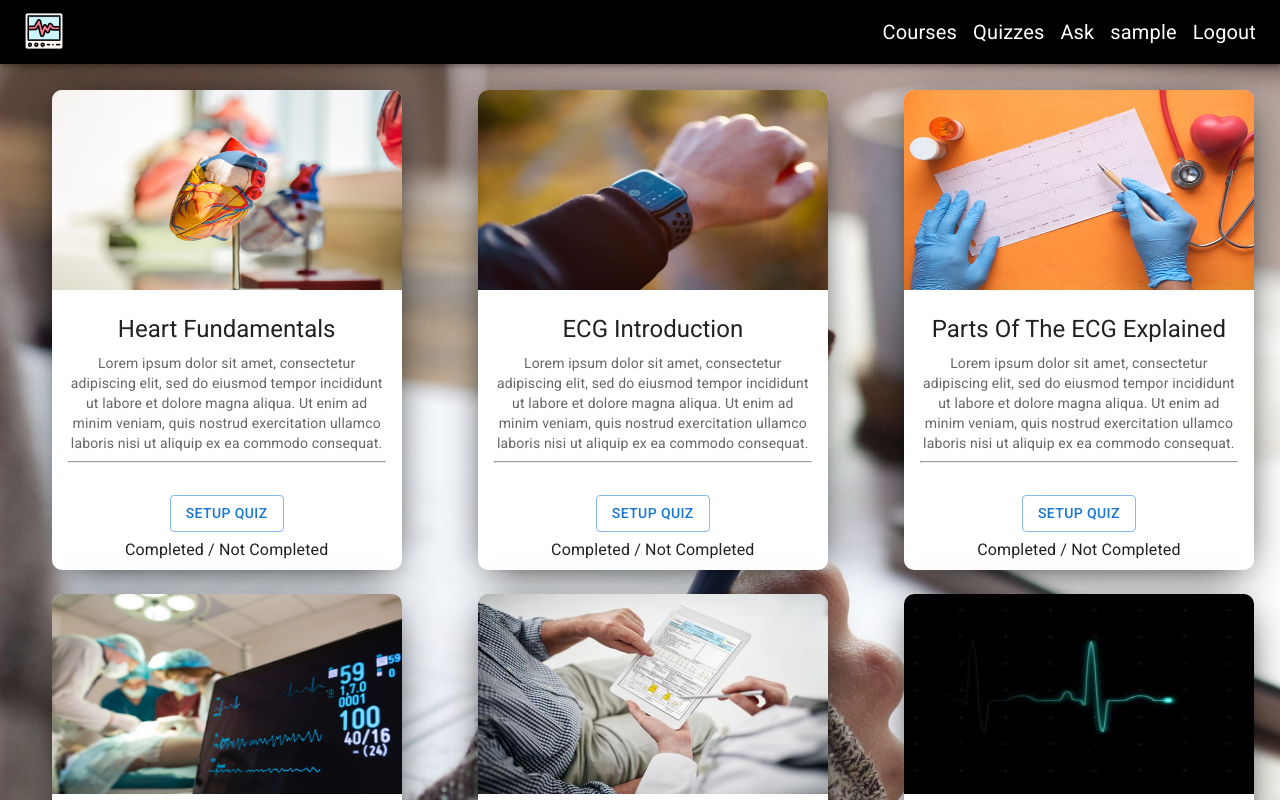
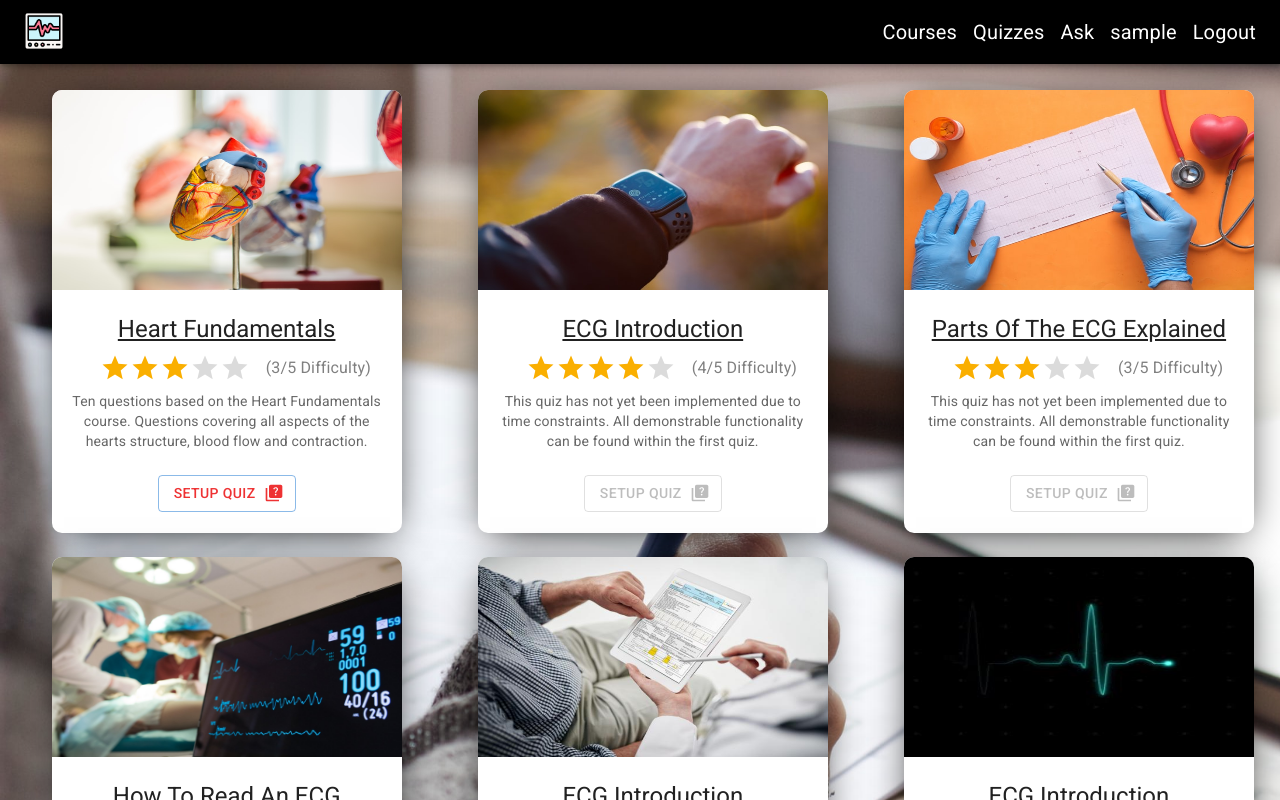
Before and after one commit to jackgibson1/ecg-frontend, a React (Create React App) app: page /quizzes in a window 1280 px wide. Shown: the top 800 px of the page. Built offline with nearby package versions, Linux system fonts and the light colour scheme; sample sign-in values are in the browser's storage.

Commit message:
updating all quiz page and quiz dialog

```diff
--- a/src/components/courses/course-components/CourseDialog.jsx
+++ b/src/components/courses/course-components/CourseDialog.jsx
@@ -15,7 +15,7 @@ import CourseContentsList from './CourseContentsList';
 import CourseRatingAverage from './CourseRatingAverage';
 import CourseTimeAndUpdated from './CourseTimeAndUpdated';
 import CoursePeopleFor from './CoursePeopleFor';
-import AnimatedTracing from '../../../assets/images/courses/courseImage.png';
+import CourseDialogImage from '../../../assets/images/courses/courseImage.png';
 
 // eslint-disable-next-line react/jsx-props-no-spreading
 const Transition = React.forwardRef((props, ref) => <Slide direction="up" ref={ref} {...props} />);
@@ -82,7 +82,7 @@ export default function CourseDialog(props) {
               />
             </Grid>
             <Grid item sx={{ paddingLeft: 15 }}>
-              <img src={AnimatedTracing} height="100" width="100" alt="medic" />
+              <img src={CourseDialogImage} height="100" width="100" alt="medic" />
             </Grid>
           </Grid>
           <DialogTitle sx={{ textAlign: 'center' }}>Who Is This Course For?</DialogTitle>
--- a/src/components/courses/course-components/courseDetails.jsx
+++ b/src/components/courses/course-components/courseDetails.jsx
@@ -87,7 +87,7 @@ const courseDetails = [
   {
     id: 3,
     title: 'Parts Of The ECG Explained',
-    description: 'Lorem ipsum dolor sit amet, consectetur adipiscing elit, sed do eiusmod tempor incididunt ut labore et dolore magna aliqua. Ut enim ad minim veniam, quis nostrud exercitation ullamco laboris nisi ut aliquip ex ea commodo consequat.',
+    description: 'This course has not yet been implemented due to time constraints. All demonstrable functionality can be found within the first two courses; heart fundamentals & understanding an ECG. Will be completed if product goes to market.',
     sections: [{ title: "Section Not Implemented", component: <UnderstandingIntroduction /> }],
     whoFor: ['GPs', 'Foundation Doctors', 'Practice Nurses', 'Medical Students'],
     path: '/courses/parts',
@@ -98,7 +98,7 @@ const courseDetails = [
   {
     id: 4,
     title: 'How To Read An ECG',
-    description: 'Lorem ipsum dolor sit amet, consectetur adipiscing elit, sed do eiusmod tempor incididunt ut labore et dolore magna aliqua. Ut enim ad minim veniam, quis nostrud exercitation ullamco laboris nisi ut aliquip ex ea commodo consequat.',
+    description: 'This course has not yet been implemented due to time constraints. All demonstrable functionality can be found within the first two courses; heart fundamentals & understanding an ECG. Will be completed if product goes to market.',
     sections: [{ title: "Section Not Implemented", component: <UnderstandingIntroduction /> }],
     whoFor: ['GPs', 'Foundation Doctors', 'Practice Nurses', 'Medical Students'],
     path: '/courses/reading',
@@ -109,7 +109,7 @@ const courseDetails = [
   {
     id: 5,
     title: 'How To Document An ECG',
-    description: 'Lorem ipsum dolor sit amet, consectetur adipiscing elit, sed do eiusmod tempor incididunt ut labore et dolore magna aliqua. Ut enim ad minim veniam, quis nostrud exercitation ullamco laboris nisi ut aliquip ex ea commodo consequat.',
+    description: 'This course has not yet been implemented due to time constraints. All demonstrable functionality can be found within the first two courses; heart fundamentals & understanding an ECG. Will be completed if product goes to market.',
     sections: [{ title: "Section Not Implemented", component: <UnderstandingIntroduction /> }],
     whoFor: ['GPs', 'Foundation Doctors', 'Practice Nurses', 'Medical Students'],
     path: '/courses/documenting',
@@ -120,7 +120,7 @@ const courseDetails = [
   {
     id: 6,
     title: 'Conditions',
-    description: 'Lorem ipsum dolor sit amet, consectetur adipiscing elit, sed do eiusmod tempor incididunt ut labore et dolore magna aliqua. Ut enim ad minim veniam, quis nostrud exercitation ullamco laboris nisi ut aliquip ex ea commodo consequat.',
+    description: 'This course has not yet been implemented due to time constraints. All demonstrable functionality can be found within the first two courses; heart fundamentals & understanding an ECG. Will be completed if product goes to market.',
     sections: [{ title: "Section Not Implemented", component: <UnderstandingIntroduction /> }],
     whoFor: ['GPs', 'Foundation Doctors', 'Practice Nurses', 'Medical Students'],
     path: '/courses/conditions',
--- /dev/null
+++ b/src/components/quizzes/quiz-components/QuizDifficultyRating.jsx
@@ -0,0 +1,31 @@
+/* eslint-disable react/prop-types */
+import * as React from 'react';
+import Box from '@mui/material/Box';
+import { Typography } from '@mui/material';
+import Rating from '@mui/material/Rating';
+import StarIcon from '@mui/icons-material/Star';
+
+export default function QuizDifficultyRating(props) {
+  const { difficulty } = props;
+  return (
+    <Box
+      sx={{
+        ml: 4,
+        width: '100%',
+        display: 'flex',
+        alignItems: 'center',
+        mb: 1,
+      }}
+    >
+      <Rating
+        name="text-feedback"
+        value={difficulty}
+        readOnly
+        precision={0.5}
+        emptyIcon={<StarIcon style={{ opacity: 0.55 }} fontSize="inherit" />}
+        size="large"
+      />
+      <Typography sx={{ ml: 2 }} style={{ color: '#808080' }} variant="body">{`(${difficulty}/5 Difficulty)`}</Typography>
+    </Box>
+  );
+}
--- /dev/null
+++ b/src/components/quizzes/quiz-components/QuizTopDialogContent.jsx
@@ -0,0 +1,42 @@
+/* eslint-disable react/prop-types */
+/* eslint-disable no-unused-vars */
+import * as React from 'react';
+import Box from '@mui/material/Box';
+import { Typography } from '@mui/material';
+import CalendarTodayIcon from '@mui/icons-material/CalendarToday';
+import AccessTimeIcon from '@mui/icons-material/AccessTime';
+
+export default function QuizTopDialogContent(props) {
+  const { lastUpdated, totalQuestions } = props;
+
+  return (
+    <>
+      <Box
+        sx={{
+          '& > legend': { mt: 2 },
+          display: 'flex',
+          marginTop: 2,
+          ml: 4,
+        }}
+      >
+        <CalendarTodayIcon />
+        <Box>
+          <Typography sx={{ ml: 2 }} style={{ color: '#808080' }} variant="body">{`Last Updated: ${lastUpdated}`}</Typography>
+        </Box>
+      </Box>
+      <Box
+        sx={{
+          '& > legend': { mt: 2 },
+          display: 'flex',
+          marginTop: 2,
+          ml: 4,
+        }}
+      >
+        <AccessTimeIcon />
+        <Box>
+          <Typography sx={{ ml: 2 }} style={{ color: '#808080' }} variant="body">{`${totalQuestions} Questions`}</Typography>
+        </Box>
+      </Box>
+    </>
+  );
+}
--- a/src/components/quizzes/quiz-components/quizCard.jsx
+++ b/src/components/quizzes/quiz-components/quizCard.jsx
@@ -7,8 +7,9 @@ import CardActions from '@mui/material/CardActions';
 import CardContent from '@mui/material/CardContent';
 import CardMedia from '@mui/material/CardMedia';
 import Typography from '@mui/material/Typography';
-import { Grid } from '@mui/material';
+import { Grid, Box } from '@mui/material';
 import QuizDialog from './quizDialog';
+import QuizDifficultyRating from './QuizDifficultyRating';
 
 const styles = {
   media: {
@@ -21,9 +22,6 @@ const styles = {
     margin: 'auto',
     transition: '0.3s',
     boxShadow: '0 8px 40px -12px rgba(0,0,0,1)',
-    '&:hover': {
-      boxShadow: '0 16px 70px -12.125px rgba(0,0,0,0.3)',
-    },
   },
 };
 
@@ -47,17 +45,18 @@ export default function QuizCard(props) {
 
   return (
     <Card style={styles.card}>
+      <Box sx={{ ':hover': { backgroundColor: '#EAEAEA' } }}>
         <CardMedia>
           <img src={quiz.image} style={styles.media} alt="medic" />
         </CardMedia>
         <CardContent>
           <Typography gutterBottom variant="h5" align="center">
-          {quiz.title}
+            <u>{quiz.title}</u>
           </Typography>
+          <QuizDifficultyRating difficulty={quiz.difficulty} />
           <Typography variant="body2" color="text.secondary" align="center">
             {quiz.description}
           </Typography>
-        <hr />
         </CardContent>
         <CardActions align="center">
           <Grid container justifyContent="center">
@@ -69,11 +68,9 @@ export default function QuizCard(props) {
                 handleClose={handleCloseDialog}
               />
             </Grid>
-          <Grid item xs={12} sx={{ marginTop: '2%' }}>
-            Completed / Not Completed
-          </Grid>
           </Grid>
         </CardActions>
+      </Box>
     </Card>
   );
 }
--- a/src/components/quizzes/quiz-components/quizDetails.jsx
+++ b/src/components/quizzes/quiz-components/quizDetails.jsx
@@ -14,49 +14,61 @@ const quizDetails = [
   {
     id: 1,
     title: 'Heart Fundamentals',
-    description: 'Lorem ipsum dolor sit amet, consectetur adipiscing elit, sed do eiusmod tempor incididunt ut labore et dolore magna aliqua. Ut enim ad minim veniam, quis nostrud exercitation ullamco laboris nisi ut aliquip ex ea commodo consequat.',
+    description: 'Ten questions based on the Heart Fundamentals course. Questions covering all aspects of the hearts structure, blood flow and contraction.',
     questions: [{ component: <Question1 />, answer: '1' }, { component: <h1>My!</h1>, answer: '2' }, { component: <h1>Name!</h1>, answer: '3' }, { component: <h1>Is!</h1>, answer: '4' }],
     path: '/quizzes/anatomy',
+    difficulty: 3,
+    lastUpdated: '03/02/2022',
     image: anatomyCard,
   },
   {
     id: 2,
     title: 'ECG Introduction',
-    description: 'Lorem ipsum dolor sit amet, consectetur adipiscing elit, sed do eiusmod tempor incididunt ut labore et dolore magna aliqua. Ut enim ad minim veniam, quis nostrud exercitation ullamco laboris nisi ut aliquip ex ea commodo consequat.',
+    description: 'This quiz has not yet been implemented due to time constraints. All demonstrable functionality can be found within the first quiz.',
     questions: [{ component: <h1>Hello!</h1>, answer: '1' }],
     path: '/quizzes/introduction',
+    difficulty: 4,
+    lastUpdated: '03/02/2022',
     image: introductionCard,
   },
   {
     id: 3,
     title: 'Parts Of The ECG Explained',
-    description: 'Lorem ipsum dolor sit amet, consectetur adipiscing elit, sed do eiusmod tempor incididunt ut labore et dolore magna aliqua. Ut enim ad minim veniam, quis nostrud exercitation ullamco laboris nisi ut aliquip ex ea commodo consequat.',
+    description: 'This quiz has not yet been implemented due to time constraints. All demonstrable functionality can be found within the first quiz.',
     questions: [{ component: <h1>Hello!</h1>, answer: '1' }],
     path: '/quizzes/parts',
+    difficulty: 3,
+    lastUpdated: '03/02/2022',
     image: partsCard,
   },
   {
     id: 4,
     title: 'How To Read An ECG',
-    description: 'Lorem ipsum dolor sit amet, consectetur adipiscing elit, sed do eiusmod tempor incididunt ut labore et dolore magna aliqua. Ut enim ad minim veniam, quis nostrud exercitation ullamco laboris nisi ut aliquip ex ea commodo consequat.',
+    description: 'This quiz has not yet been implemented due to time constraints. All demonstrable functionality can be found within the first quiz.',
     questions: [{ component: <h1>Hello!</h1>, answer: '1' }],
     path: '/quizzes/reading',
+    difficulty: 3,
+    lastUpdated: '03/02/2022',
     image: readingCard,
   },
   {
     id: 5,
     title: 'ECG Introduction',
-    description: 'Lorem ipsum dolor sit amet, consectetur adipiscing elit, sed do eiusmod tempor incididunt ut labore et dolore magna aliqua. Ut enim ad minim veniam, quis nostrud exercitation ullamco laboris nisi ut aliquip ex ea commodo consequat.',
+    description: 'This quiz has not yet been implemented due to time constraints. All demonstrable functionality can be found within the first quiz.',
     questions: [{ component: <h1>Hello!</h1>, answer: '1' }],
     path: '/quizzes/documenting',
+    difficulty: 4,
+    lastUpdated: '03/02/2022',
     image: documentCard,
   },
   {
     id: 6,
     title: 'ECG Introduction',
-    description: 'Lorem ipsum dolor sit amet, consectetur adipiscing elit, sed do eiusmod tempor incididunt ut labore et dolore magna aliqua. Ut enim ad minim veniam, quis nostrud exercitation ullamco laboris nisi ut aliquip ex ea commodo consequat.',
+    description: 'This quiz has not yet been implemented due to time constraints. All demonstrable functionality can be found within the first quiz.',
     questions: [{ component: <h1>Hello!</h1>, answer: '1' }],
     path: '/quizzes/introduction',
+    difficulty: 4,
+    lastUpdated: '03/02/2022',
     image: conditionsCard,
   },
 ];
--- a/src/components/quizzes/quiz-components/quizDialog.jsx
+++ b/src/components/quizzes/quiz-components/quizDialog.jsx
@@ -8,8 +8,12 @@ import DialogContentText from '@mui/material/DialogContentText';
 import DialogTitle from '@mui/material/DialogTitle';
 import Slide from '@mui/material/Slide';
 import { useHistory } from 'react-router-dom';
-import { Typography } from '@mui/material';
+import { Grid } from '@mui/material';
+import QuizIcon from '@mui/icons-material/Quiz';
 import QuizTimeSelector from './quizTimeSelecter';
+import QuizDifficultyRating from './QuizDifficultyRating';
+import QuizDialogImage from '../../../assets/images/quizzes/quizDialogImage1.png';
+import QuizTopDialogContent from './QuizTopDialogContent';
 
 // eslint-disable-next-line react/jsx-props-no-spreading
 const Transition = React.forwardRef((props, ref) => <Slide direction="up" ref={ref} {...props} />);
@@ -33,13 +37,16 @@ export default function QuizDialog(props) {
     localStorage.setItem('quiz', JSON.stringify(localStorageQuiz));
   };
 
-  // React.useEffect(() => {
-  //   if (quiz.id === 1) setOpen(true);
-  // }, []);
-
   return (
     <div>
-      <Button variant="outlined" onClick={handleClickOpen} align="center">
+      <Button
+        sx={{ color: '#EE3233', marginBottom: '4%' }}
+        variant="outlined"
+        onClick={handleClickOpen}
+        align="center"
+        endIcon={<QuizIcon />}
+        disabled={quiz.id >= 2 && quiz.id <= 6}
+      >
         Setup Quiz
       </Button>
       <Dialog
@@ -50,13 +57,22 @@ export default function QuizDialog(props) {
         aria-describedby="alert-dialog-slide-description"
       >
         <DialogTitle sx={{ textAlign: 'center' }}>{`${quiz.title} Quiz`}</DialogTitle>
+        <Grid container>
+          <Grid item>
+            <QuizDifficultyRating difficulty={quiz.difficulty} />
+            <QuizTopDialogContent
+              lastUpdated={quiz.lastUpdated}
+              totalQuestions={quiz.questions.length}
+            />
+          </Grid>
+          <Grid item sx={{ paddingLeft: 15 }}>
+            <img src={QuizDialogImage} height="100" width="100" alt="medic" />
+          </Grid>
+        </Grid>
         <DialogContent>
-          <DialogContentText id="alert-dialog-slide-description">
+          <DialogContentText sx={{ marginBottom: '2%' }}>
             {quiz.description}
           </DialogContentText>
-          <Typography sx={{ marginTop: '5%' }} variant="h6" align="left">
-            Quiz Settings
-          </Typography>
           <QuizTimeSelector timer={timer} setTimer={setTimer} />
         </DialogContent>
         <DialogActions>
```
Also changed, not shown: src/assets/images/quizzes/quizDialogImage1.png (added). Lines whose indentation alone changed are shown as unchanged.
